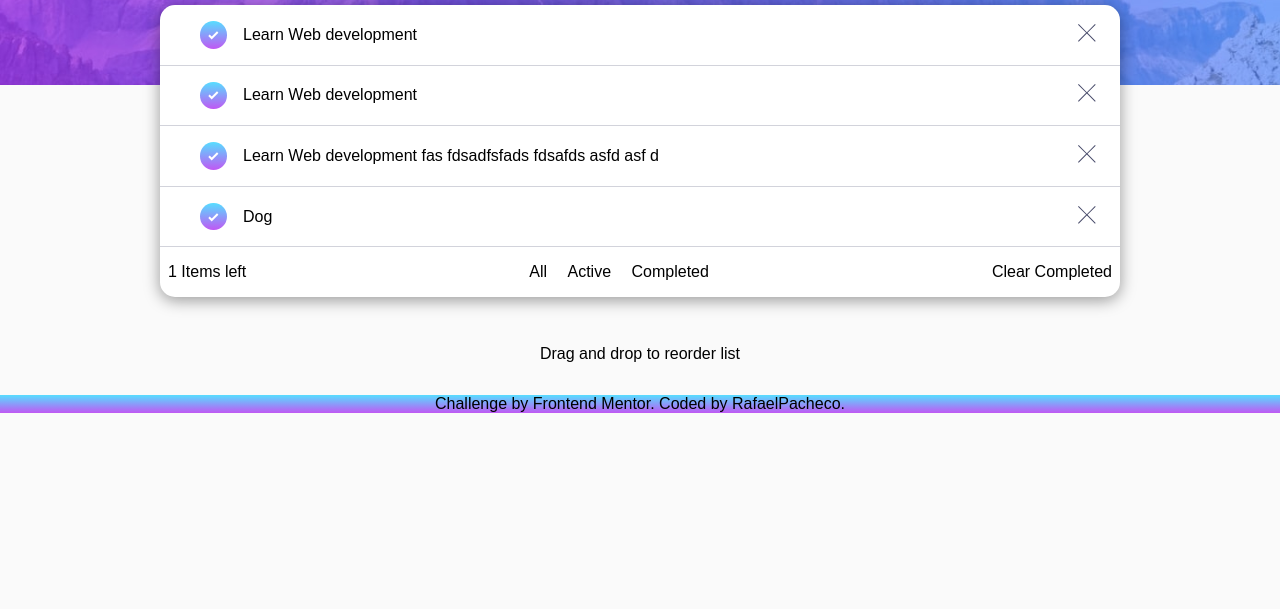
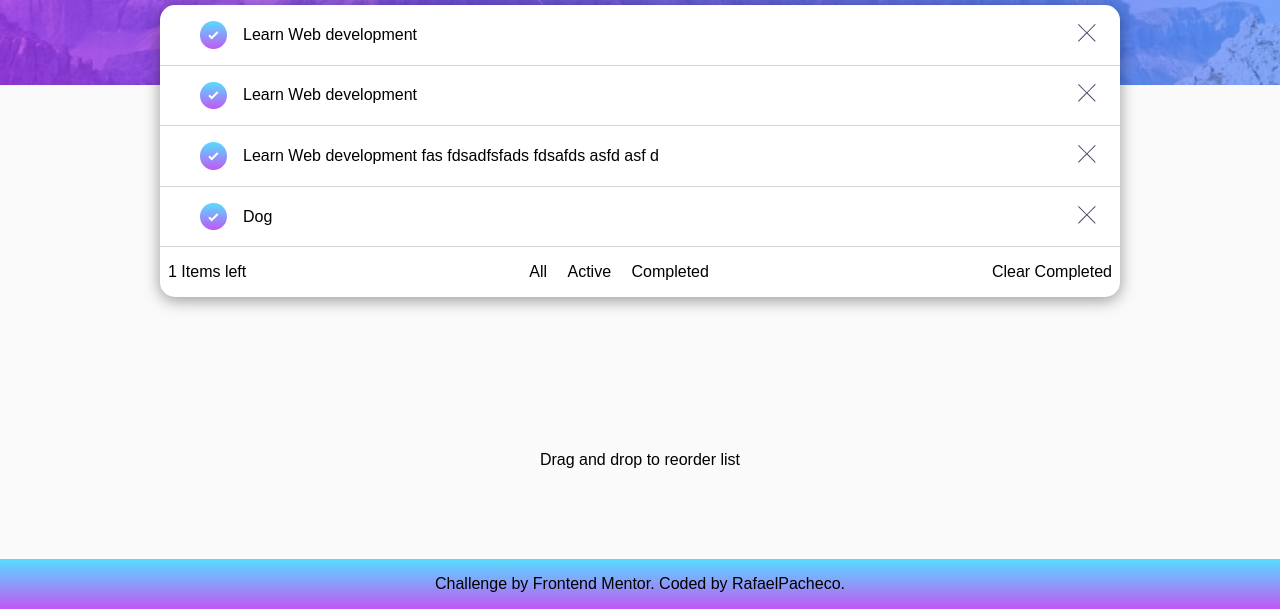
Before and after one commit to rafa64H/todo-app, a plain HTML site: page index.html in a window 1280 px wide. Shown: the part 191-800 px from the top of the page. Drawn offline with Linux system fonts and the light colour scheme.

Commit message:
Solved the white space at the bottom.
I solved a problem with the white space at the bottom of the
page with margins and display:flex on <body>

```diff
--- a/css/main.css
+++ b/css/main.css
@@ -24,7 +24,7 @@
 
 }
 
-*{
+*, *::before, *::after{
     padding: 0;
     margin: 0;
     max-width: auto;
@@ -33,6 +33,10 @@
 }
 
 body{
+    display: flex;
+    flex-direction: column;
+
+    min-height: 100vh;
     background-color: var(--light-Very-Light-Gray);
 }
 
@@ -124,7 +128,7 @@ header{
 }
 
 .list-container{
-    position: static;
+    position: relative;
     z-index: 3;
 
     background-color: white;
@@ -154,6 +158,10 @@ header{
     margin-left: auto;
 }
 
+.list-item__text{
+    width: 80%;
+}
+
 .list-container-bottom{
     display: flex;
     align-items: center;
@@ -176,7 +184,7 @@ header{
 .bottom-filters--2{
     background-color: white;
     width: min(60rem, 85%);
-    margin: -1em auto 1em auto;
+    margin: 1em auto 1em auto;
     padding: 1em;
 
     border-radius: 0.5rem;
@@ -185,18 +193,24 @@ header{
 
 .filter-btns{
     margin: 0 0.5em;
+
+
 }
 /*List and list items--*/
 
 /*--End-paragraph and footer*/
 
 .end-paragraph{
+    margin-top: auto;
+    margin-bottom: 1em;
+
     text-align: center;
 }
 
 footer{
     background: var(--Chec-Background);
-    margin-top: 2em;
+    padding: 1em;
+    margin-top: auto;
 
     text-align: center;
 }
@@ -227,6 +241,6 @@ footer{
     }
 
     .end-paragraph{
-        margin-top: -2em;
     }
 }
+/*Media query desktop--*/
```
